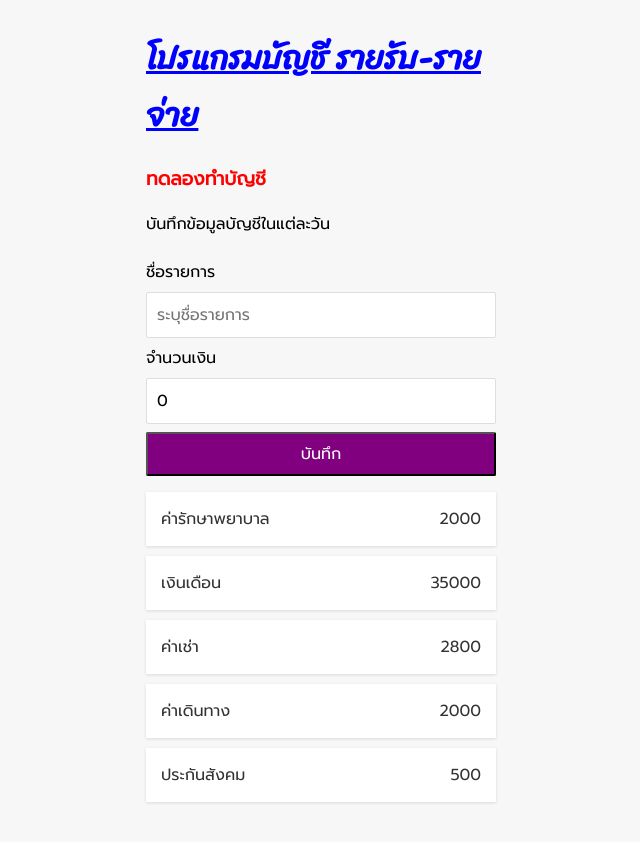
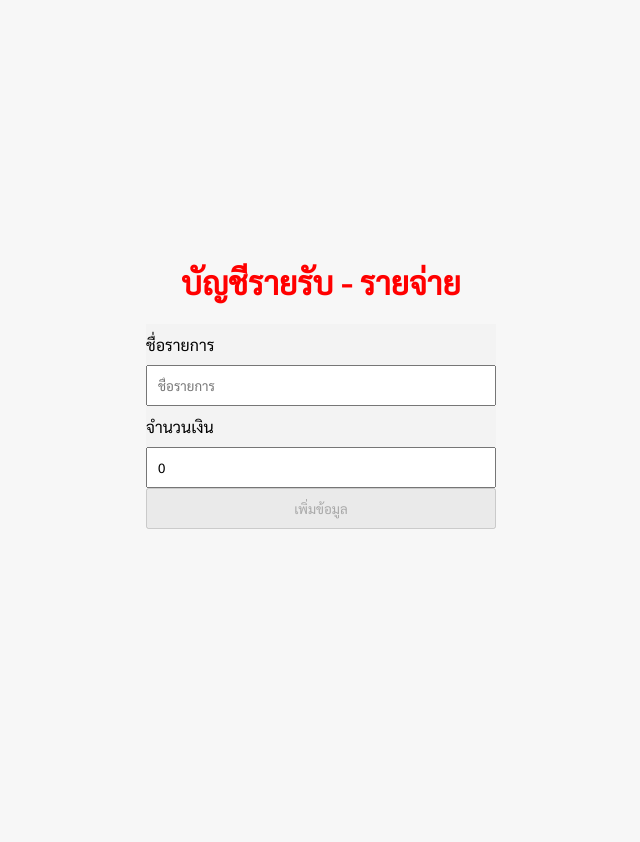
Before and after one commit to robocon/react-tutorial, a React (Create React App) app: page / in a window 1280 px wide. Shown: the whole page, without its empty margins (319-959 px from the left). After the commit the page ends 800 px from the top, so only its background shows below. Built offline with nearby package versions, Linux system fonts and the light colour scheme.

Commit message:
update to latest

```diff
--- a/src/App.css
+++ b/src/App.css
@@ -1,7 +1,7 @@
-@import url('https://fonts.googleapis.com/css2?family=Prompt&family=Sriracha&display=swap');
+@import url('https://fonts.googleapis.com/css2?family=Sarabun&display=swap');
 *{
   box-sizing: border-box;
-  font-family: 'Prompt', sans-serif;
+  font-family: 'Sarabun', sans-serif;
 }
 body{
   background-color: #f7f7f7;
@@ -12,9 +12,6 @@ body{
   min-height: 100vh;
   margin: 0;
 }
-h1{
-  font-family: 'Sriracha', cursive;
-}
 .container{
   margin: 30px auto;
   width: 350px;
--- a/src/App.js
+++ b/src/App.js
@@ -1,22 +1,36 @@
-//import logo from './logo.svg';
+import { v4 as uuidv4 } from 'uuid';
+import { useState } from 'react';
+import Transection from './components/Transection';
+import FormComponent from './components/FormComponent';
 import './App.css';
-import Transection from "./components/Transection"
-import FormComponent from './components/FormComponent';
 
-const Title = () => <h1 style={{color:"blue",textDecoration:"underline"}}>โปรแกรมบัญชี รายรับ-รายจ่าย</h1>
-const Description = () => <p>บันทึกข้อมูลบัญชีในแต่ละวัน</p>
+const Header=()=><h1>บัญชีรายรับ - รายจ่าย</h1>;
 
 function App() {
-	const design = {color:"red", textSize: "1.5em"}
+
+	let initData = [
+        // {id:uuidv4(), title:"ค่ารักษาพยาบาล", price:-2000},
+        // {id:uuidv4(), title:"เงินเดือน", price:30000},
+        // {id:uuidv4(), title:"ค่าเดินทาง", price:-800}
+    ];
+
+	const css = {color:"red",textAlign:"center"};
+
+	const [items, setItems] = useState(initData);
+	const onAddNewItem = (newItem)=>{
+		// ข้อมูลที่ส่งมาจากฟอร์ม
+		setItems((prevItem)=>{
+			return [newItem,...prevItem];
+		})
+	}
+
 	return (
-		<div className='container'>
-			<Title/>
-			<h3 style={design}>ทดลองทำบัญชี</h3>
-			<Description/>
-			<FormComponent/>
-			<Transection/>
-		</div>
-	)
+	<div className='container'>
+		<div style={css}><Header /></div>
+		<div><FormComponent onAddItem={onAddNewItem} /></div>
+		<div><Transection items={items}/></div>
+	</div>
+	);
 }
 
-export default App
+export default App;
--- a/src/components/FormComponent.css
+++ b/src/components/FormComponent.css
@@ -1,26 +1,17 @@
 label{
     display: inline-block;
-    margin: 8px 0;
+    margin: 10px 0;
 }
 input{
-    border: 1px solid #dedede;
-    border-radius: 2px;
     display: block;
-    font-size: 16px;
     padding: 10px;
     width: 100%;
 }
-input:focus{
-    outline: none;
+.btn{
+    display: block;
+    width: 100%;
+    padding: 10px;
 }
-.btn{
-    background-color: purple;
-    color: white;
-    border-radius: 2px;
-    cursor: pointer;
-    display: block;
-    margin: 8px 0;
-    padding: 8px;
-    font-size: 16px;
-    width: 100%;
+.form-control{
+    background-color: #f3f3f3;
 }
--- a/src/components/FormComponent.js
+++ b/src/components/FormComponent.js
@@ -1,40 +1,61 @@
-import { useState } from "react"
-import "./FormComponent.css"
-const FormComponent = () => {
-    const [title, setTitle] = useState('')
-    const [price, setPrice] = useState(0)
+import { useState } from 'react';
+import { useEffect } from 'react';
+import { v4 as uuidv4 } from 'uuid';
+import './FormComponent.css';
+
+const FormComponent = (props)=>{
+
+    console.log("Render FormCompoment");
+    const [title, setTitle] = useState('');
+    const [price, setPrice] = useState(0);
+    const [formValid, setFormValid] = useState(false);
     const inputTitle = (event)=>{
-        setTitle(event.target.value)//ตอนพิมพ์เก็บค่าไว้ใน state
+        setTitle(event.target.value);
     }
+
     const inputPrice = (event)=>{
-        setPrice(event.target.value)
+        setPrice(event.target.value);
     }
-    const saveItem = (event) =>{
-        event.preventDefault()
+
+    const saveItem = (event)=>{
+        event.preventDefault();
         const itemData = {
+            id: uuidv4(),
             title: title,
             price: Number(price)
-        }
-        console.log("บันทีกข้อมูลเรียบร้อย")
-        setTitle('')//clearค่าใน state
-        setPrice(0)
+        };
+        props.onAddItem(itemData);
+
+        // reset to 0
+        setTitle('');
+        setPrice(0);
     }
+
+    useEffect(()=>{
+
+        // return เป็น bool อยู่แล้ว สามารถเอามาใส่ใน setFormValid ได้เลย
+        const checkData = title.trim().length>0 && price!==0 ;
+        setFormValid(checkData);
+
+    },[title, price]);
+
     return(
         <div>
-            <form method="POST" onSubmit={saveItem}>
+            <form onSubmit={saveItem}>
                 <div className="form-control">
                     <label>ชื่อรายการ</label>
-                    <input type="text" name="title" placeholder="ระบุชื่อรายการ" onChange={inputTitle} value={title}/>
+                    <input type="text" placeholder="ชื่อรายการ" onChange={inputTitle} value={title}/>
                 </div>
                 <div className="form-control">
                     <label>จำนวนเงิน</label>
-                    <input type="number" name="price" placeholder="(+รายรับ, -รายจ่าย)" onChange={inputPrice} value={price}/>
+                    <input type="number" placeholder="+รายรับ -รายจ่าย" onChange={inputPrice} value={price}/>
                 </div>
                 <div>
-                    <button type="submit" className="btn">บันทึก</button>
+                    <button type="submit" className="btn" disabled={!formValid}>เพิ่มข้อมูล</button>
                 </div>
             </form>
         </div>
-    )
+    );
 }
-export default FormComponent
+
+export default FormComponent;
--- a/src/components/HelloExternalComponent.js
+++ /dev/null
@@ -1,5 +0,0 @@
-function HelloExternalComponent(){
-    return <h1>Hello External Component</h1>
-}
-
-export default HelloExternalComponent
--- a/src/components/Item.js
+++ b/src/components/Item.js
@@ -1,14 +1,17 @@
 import PropTypes from 'prop-types';
-const Item = (props) => {
-    const{title, price} = props
+
+function Item(props){
+    const {title, price} = props;
+    const status = price<0 ? "expense" : "income" ;
+    const symbol = price<0 ? "-":"+";
     return(
-        <li>{title}<span>{price}</span></li>
-    )
+        <li className={status} >{title} <span>{symbol}{Math.abs(price)}</span></li>
+    );
 }
 
-Item.propTypes={
-    title:PropTypes.string,
-    price:PropTypes.number
+Item.propTypes = {
+    title: PropTypes.string.isRequired,
+    price: PropTypes.number.isRequired
 }
 
-export default Item
+export default Item;
--- a/src/components/Transection.css
+++ b/src/components/Transection.css
@@ -3,13 +3,20 @@
     margin-bottom: 40px;
     list-style-type: none;
 }
+
 .item-list li{
-    background-color: #fff;
-    box-shadow: 0 1px 3px rgba(0,0,0,0.12);
+    background-color: #ffffff;
+    box-shadow: 0 1px 3px rgba(0, 0, 0, 0.12);
     padding: 15px;
-    color: #333;
+    color:#333;
     display: flex;
     justify-content: space-between;
-    margin-top: 10px;
+    margin: 10px 0;
     position: relative;
 }
+.item-list li.income{
+    border-right: 4px solid green;
+}
+.item-list li.expense{
+    border-right: 4px solid red;
+}
--- a/src/components/Transection.js
+++ b/src/components/Transection.js
@@ -1,22 +1,17 @@
-import Item from "./Item"
-import "./Transection.css"
-import { v4 as uuidv4 } from 'uuid'
+import './Transection.css';
+import Item from './Item';
 
-const Transection = () => {
-    const data = [
-        {title: "ค่ารักษาพยาบาล", price: 2000},
-        {title: "เงินเดือน", price: 35000},
-        {title: "ค่าเช่า", price: 2800},
-        {title: "ค่าเดินทาง", price: 2000},
-        {title: "ประกันสังคม", price: 500}
-    ]
-	return (
-		<ul className="item-list">
-            {data.map((el)=>{
-                return <Item {...el} key={uuidv4()}/>
-            })}
+let Transection=(props)=>{
+    const {items} = props;
+	return(
+		<ul className='item-list'>
+			{
+            items.map((el)=>{
+                return <Item {...el} key={el.id}/>
+            })
+            }
 		</ul>
-	)
+	);
 }
 
-export default Transection
+export default Transection;
```
